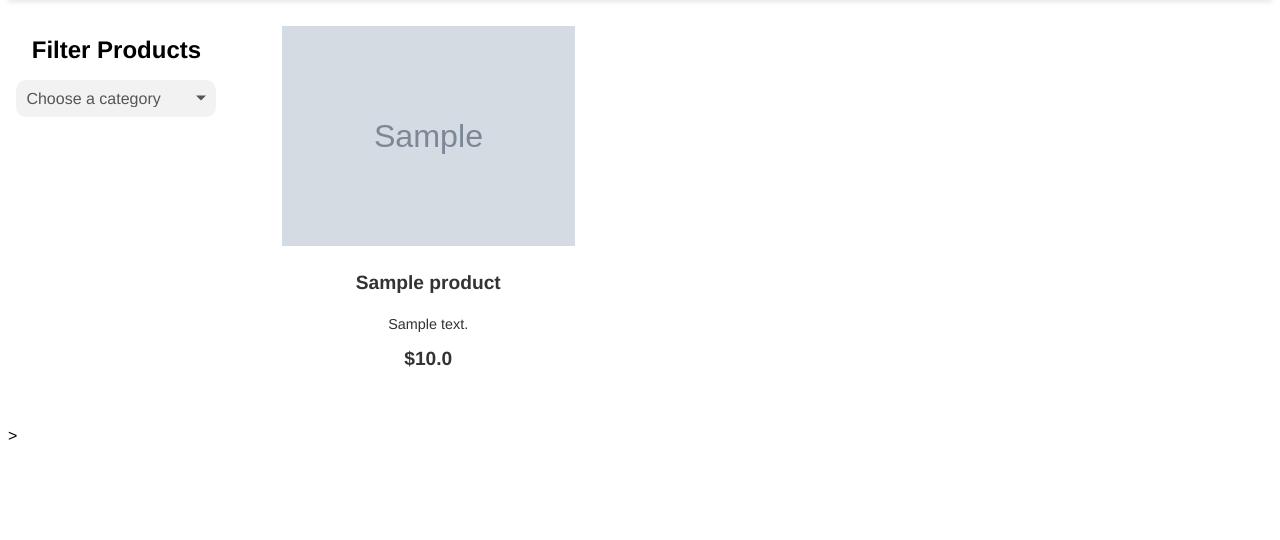
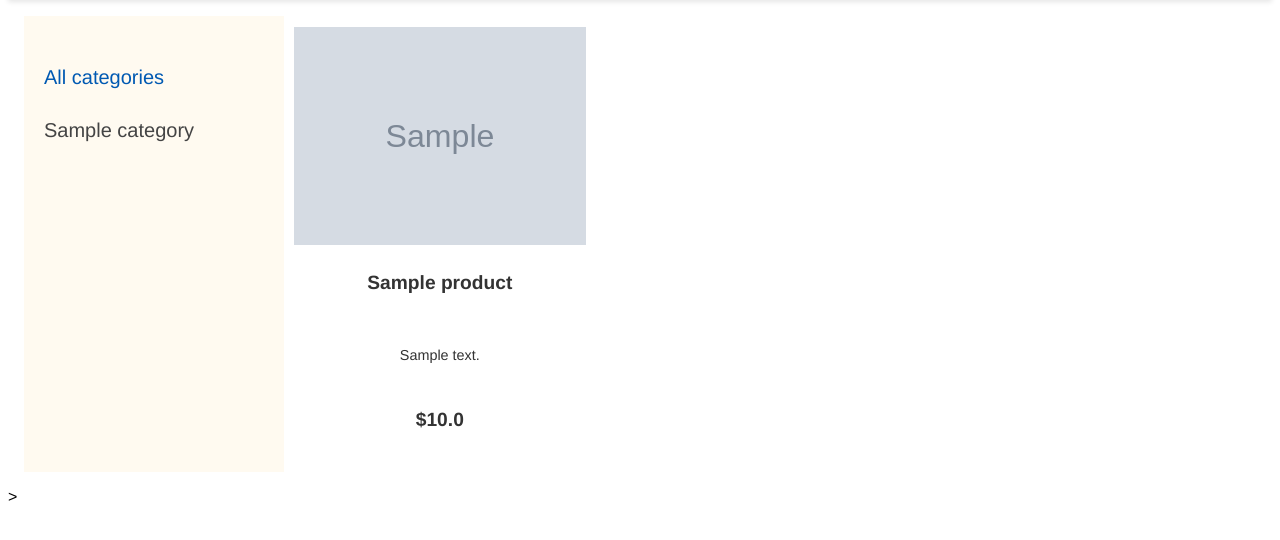
Before and after one commit to ifhyy/coursework_project, a Django app: page / in a window 1280 px wide. Shown: the part 72-612 px from the top of the page. Run offline with Django 4.2, Linux system fonts and the light colour scheme; tables that the repository leaves empty hold one stand-in row (values such as "Sample post"); grey boxes marked "Sample" are stand-in pictures.

Commit message:
[updt] View by categories. Better admin panel.

```diff
--- a/market/apps.py
+++ b/market/apps.py
@@ -4,3 +4,4 @@ from django.apps import AppConfig
 class MarketConfig(AppConfig):
     default_auto_field = 'django.db.models.BigAutoField'
     name = 'market'
+    verbose_name = 'Marketplace'
--- a/market/models.py
+++ b/market/models.py
@@ -4,28 +4,41 @@ from django.conf import settings
 from django.urls import reverse
 
 
+class Category(models.Model):
+    title = models.CharField(max_length=100)
+    slug = models.SlugField(max_length=100, null=True)
+
+    def __str__(self):
+        return self.title
+
+    def get_absolute_url(self):
+        return reverse('market:product_category_list', kwargs={'cat_id': self.pk})
+
+    class Meta:
+        verbose_name = 'Category'
+        verbose_name_plural = 'Categories'
+        ordering = ['id']
+
+
 class Product(models.Model):
     name = models.CharField(max_length=100)
     text = models.TextField(max_length=400)
     price = models.FloatField(max_length=20)
-    picture = models.ImageField(upload_to="photos/%Y/%m/%d/")
+    picture = models.ImageField(upload_to="photos/%Y/%m/%d/", blank=True)
     owner = models.ForeignKey(settings.AUTH_USER_MODEL, on_delete=models.CASCADE)
+    slug = models.SlugField(max_length=100, null=True)
+    category = models.ForeignKey(Category, null=True, on_delete=models.SET_NULL)
+    is_published = models.BooleanField(default=True)
     created_at = models.DateTimeField(auto_now_add=True)
     updated_at = models.DateTimeField(auto_now=True)
+
+    class Meta:
+        verbose_name = 'Listing'
+        verbose_name_plural = 'Listings'
+        ordering = ['-created_at', 'name']
 
     def get_absolute_url(self):
         return reverse('market:product_detail', kwargs={'pk': self.pk})
 
     def __str__(self):
         return self.name
-
-
-class Category(models.Model):
-    title = models.CharField(max_length=100)
-    product = models.ManyToManyField(Product, blank=True)
-
-    def __str__(self):
-        return self.title
-
-    class Meta:
-        verbose_name_plural = 'Categories'
--- a/market/static/market/css/main.css
+++ b/market/static/market/css/main.css
@@ -60,6 +60,7 @@ nav ul li a:hover {
   display: flex;
   flex-direction: column;
   align-items: center;
+  border-right: lightgray solid;
 }
 .filter h2 {
   font-size: 1.5rem;
@@ -68,8 +69,11 @@ nav ul li a:hover {
 .sort button {
   margin-right: 1rem;
 }
-.category select {
+.category {
   margin-top: 1rem;
+  width: 100%;
+  height: 50px;
+  text-align: center;
 }
 .product-list {
   width: 80%;
@@ -346,3 +350,26 @@ option:not(:first-child):hover {
   height: 40px;
   margin-right: 30px;
 }
+.left-chapters {
+	margin: 0;
+	background: floralwhite;
+	min-height: 100%;
+}
+.left-chapters ul {
+	width: 230px;
+	min-height: 100%;
+	margin: 0;
+	padding: 20px 10px 10px 20px;
+	list-style: none;
+	font-size: 20px;
+}
+.left-chapters ul li {
+	margin: 30px 0 0 0;
+	color: #999;
+}
+.left-chapters ul li.selected {color: #0059b2;}
+.left-chapters ul li a {
+	color: #444;
+	text-decoration: none;
+}
+.left-chapters ul li a:hover { color: #CC0000; }
--- a/market/templates/market/market_list.html
+++ b/market/templates/market/market_list.html
@@ -5,18 +5,22 @@
 {% endblock %}
 {% block content %}
 <section class="products">
-  <div class="filter">
-    <h2>Filter Products</h2>
-    <div class="dropdown">
-      <select>
-        <option value="" disabled selected>Choose a category</option>
-          <option value="0">All</option>
-          {% for category in categories %}
-            <option value="{{ category.pk }}">{{ category.title }}</option>
-          {% endfor %}
-      </select>
-        <div class="arrow-down"></div>
-    </div>
+  <div class="left-chapters">
+    <ul id="leftchapters">
+    {% if cat_selected == 0 %}
+        <li class="selected">All categories</li>
+    {% else %}
+        <li><a href="{% url 'market:product_list' %}">All categories</a></li>
+    {% endif %}
+
+    {% for category in categories %}
+        {% if category.pk == cat_selected %}
+            <li class="selected">{{ category.title }}</li>
+        {% else %}
+            <li><a href="{{ category.get_absolute_url }}">{{ category.title }}</a></li>
+        {% endif %}
+    {% endfor %}
+    </ul>
   </div>
   <div class="product-list">
       {% for product in product_list %}
@@ -27,7 +31,7 @@
                 {% endif %}
             </div>
             <h3>{{ product.name }}</h3>
-            <p>{{ product.text|truncatewords:50 }}</p>
+            <p>{{ product.text|linebreaks|truncatewords:40 }}</p>
             <p class="price">${{ product.price }}</p>
           </a>
       {% endfor %}
--- a/market/templates/market/owner_list.html
+++ b/market/templates/market/owner_list.html
@@ -15,7 +15,7 @@
                     <p>{{ product.text|truncatewords:15 }}</p>
                 </div>
               </a>
-              <a href="#" style=" " class="owner-product-button">
+              <a href="{% url 'market:product_update' product.pk %}" class="owner-product-button">
                   <div>
                     <b>Edit</b>
                   </div>
--- a/market/templates/market/register.html
+++ b/market/templates/market/register.html
@@ -18,6 +18,4 @@
         <button class="login-button" type="submit">Register</button>
     </form>
 
-
-
 {% endblock %}
--- a/market/urls.py
+++ b/market/urls.py
@@ -1,11 +1,14 @@
 from django.urls import path
 from . import views
 
-app_name= 'market'
+app_name = 'market'
 urlpatterns = [
     path('', views.ProductListView.as_view(), name='product_list'),
+    path('category/<int:cat_id>', views.ProductCategoryView.as_view(), name='product_category_list'),
     path('my_listings/', views.OwnerListView.as_view(), name='owner_list'),
     path('product/<int:pk>/', views.ProductDetailView.as_view(), name='product_detail'),
+    path('product/update/<int:pk>', views.ProductUpdateView.as_view(), name='product_update'),
+    path('product/delete/<int:pk>', views.ProductDeleteView.as_view(), name='product_delete'),
     path('register/', views.RegisterUser.as_view(), name='register'),
     path('login/', views.LoginUser.as_view(), name='login'),
     path('logout/', views.logout_user, name='logout'),
--- a/market/views.py
+++ b/market/views.py
@@ -7,7 +7,7 @@ from django.urls import reverse_lazy
 from .forms import *
 
 from .models import Product, Category
-from django.views.generic import ListView, DetailView, CreateView, UpdateView
+from django.views.generic import ListView, DetailView, CreateView, UpdateView, DeleteView
 
 
 class ProductListView(ListView):
@@ -18,7 +18,24 @@ class ProductListView(ListView):
         context = super().get_context_data(**kwargs)
         categories = Category.objects.all()
         context['categories'] = categories
+        context['cat_selected'] = 0
         return context
+
+
+class ProductCategoryView(ListView):
+    model = Product
+    template_name = 'market/market_list.html'
+
+    def get_queryset(self):
+        return Product.objects.filter(category_id=self.kwargs['cat_id'])
+
+    def get_context_data(self, *, object_list=None, **kwargs):
+        context = super().get_context_data(**kwargs)
+        categories = Category.objects.all()
+        context['categories'] = categories
+        context['cat_selected'] = self.kwargs['cat_id']
+        return context
+
 
 
 class OwnerListView(LoginRequiredMixin, ListView):
@@ -32,6 +49,28 @@ class OwnerListView(LoginRequiredMixin, ListView):
 
 class ProductDetailView(DetailView):
     model = Product
+
+    def get_queryset(self):
+        return Product.objects.all().select_related('owner', 'category')
+
+
+class ProductUpdateView(LoginRequiredMixin, UpdateView):
+    model = Product
+    form_class = ProductForm
+    template_name = 'market/product_form.html'
+
+    def get_queryset(self):
+        qs = super().get_queryset()
+        return qs.filter(owner=self.request.user)
+
+
+class ProductDeleteView(LoginRequiredMixin, DeleteView):
+    model = Product
+    success_url = reverse_lazy('market:product_list')
+
+    def get_queryset(self):
+        qs = super().get_queryset()
+        return qs.filter(owner=self.request.user)
 
 
 class RegisterUser(CreateView):
```
Also changed, not shown: market/admin.py (+17 -2 lines), market/forms.py (+15 -0 lines), market/templates/market/product_confirm_delete.html (added, +13 -0 lines), market/templates/market/product_detail.html (+12 -4 lines), market/templates/market/product_form.html (added, +14 -0 lines), media/photos/2023/02/28/product-removebg-preview.png (added), 1 other file.
